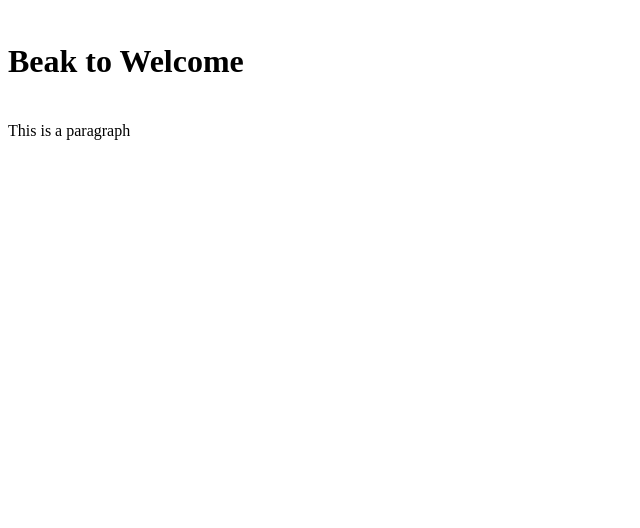
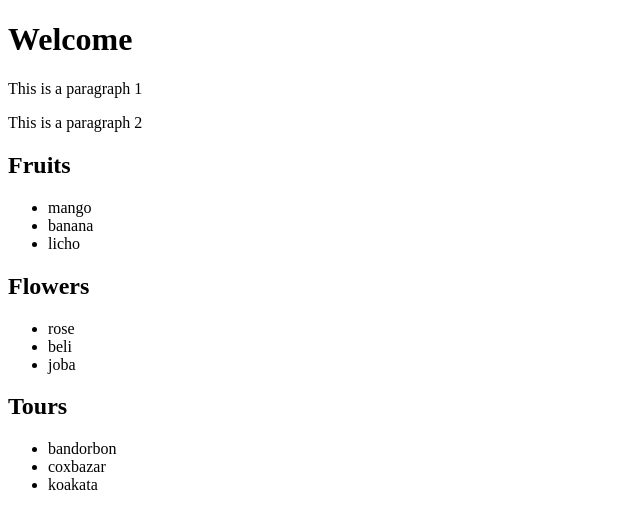
Before and after one commit to Abdallah-BinSaif/DOM-practice, a plain HTML site: page index.html in a window 1280 px wide. Shown: the whole page, without its empty margins (0-640 px from the left). Drawn offline with Linux system fonts and the light colour scheme.

Commit message:
some html added

```diff
--- a/index.html
+++ b/index.html
@@ -9,11 +9,30 @@
 </head>
 <body>
     <h1 id="myElement">Welcome</h1>
-    <p class="myClass">This is a paragraph</p>
+    <p class="myClass1">This is a paragraph 1</p>
+    <p class="myClass2">This is a paragraph 2</p>
+
+    <h2>Fruits</h2>
+    <ul>
+        <li>mango</li>
+        <li>banana</li>
+        <li>licho</li>
+    </ul>
+    <h2>Flowers</h2>
+    <ul>
+        <li>rose</li>
+        <li>beli</li>
+        <li>joba</li>
+    </ul>
+    <h2>Tours</h2>
+    <ul>
+        <li>bandorbon</li>
+        <li>coxbazar</li>
+        <li>koakata</li>
+    </ul>
 
     <script>
-        const element = document.getElementById("myElement")
-        element.innerHTML = "<h4>Beak to Welcome</h4>"
+
     </script>
 </body>
 </html>
```
